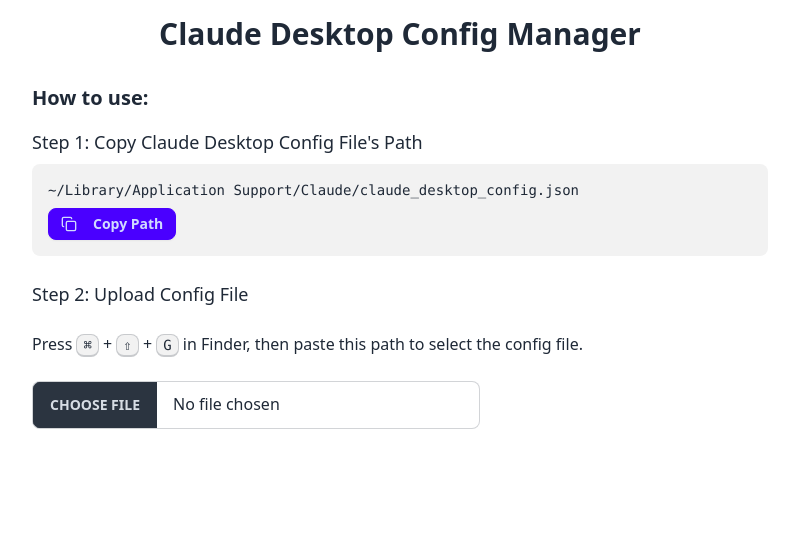
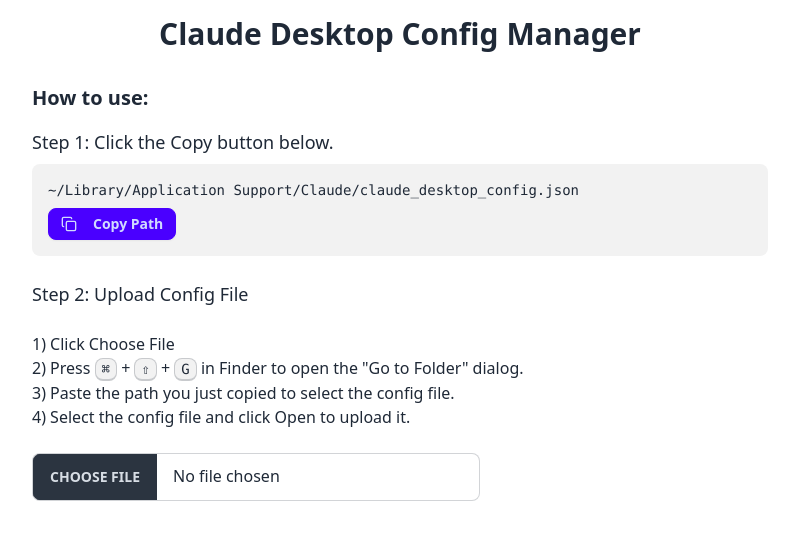
Before and after one commit to zueai/mcp-manager, a React (Vite) app: page / in a window 1280 px wide. Shown: the top 540 px of the page, without its empty margins (240-1039 px from the left). Built offline with nearby package versions, Linux system fonts and the light colour scheme.

Commit message:
add file picker

```diff
--- a/src/App.tsx
+++ b/src/App.tsx
@@ -1,4 +1,4 @@
-import { CheckCircle2, Copy, Upload, XCircle } from "lucide-react"
+import { CheckCircle2, Copy, Save, Upload, XCircle } from "lucide-react"
 import type React from "react"
 import { useState } from "react"
 
@@ -42,6 +42,23 @@
 		}
 	}
 
+	const handleSaveAs = async () => {
+		try {
+			const jsonString = JSON.stringify(jsonContent, null, 2)
+			const blob = new Blob([jsonString], { type: "application/json" })
+			const url = window.URL.createObjectURL(blob)
+			const link = document.createElement("a")
+			link.href = url
+			link.download = "claude_desktop_config.json"
+			document.body.appendChild(link)
+			link.click()
+			document.body.removeChild(link)
+			window.URL.revokeObjectURL(url)
+		} catch (error) {
+			console.error("Error saving file:", error)
+		}
+	}
+
 	return (
 		<div className="container mx-auto p-4 max-w-3xl">
 			<h1 className="text-3xl font-bold text-center mb-8">
@@ -55,7 +72,7 @@
 					<div className="space-y-6">
 						<div>
 							<h3 className="text-lg font-medium mb-2">
-								Step 1: Copy Claude Desktop Config File's Path
+								Step 1: Click the Copy button below.
 							</h3>
 							<div className="bg-base-200 rounded-lg p-4 mb-4">
 								<p className="font-mono text-sm mb-2">
@@ -83,10 +100,18 @@
 								Step 2: Upload Config File
 							</h3>
 							<p>
-								Press <kbd className="kbd kbd-sm">⌘</kbd> +{" "}
+								1) Click Choose File
+								<br />
+								2) Press <kbd className="kbd kbd-sm">⌘</kbd> +{" "}
 								<kbd className="kbd kbd-sm">⇧</kbd> +{" "}
-								<kbd className="kbd kbd-sm">G</kbd> in Finder,
-								then paste this path to select the config file.
+								<kbd className="kbd kbd-sm">G</kbd> in Finder to
+								open the "Go to Folder" dialog.
+								<br />
+								3) Paste the path you just copied to select the
+								config file.
+								<br />
+								4) Select the config file and click Open to
+								upload it.
 							</p>
 							<div className="form-control w-full max-w-md mb-2">
 								<input
@@ -127,6 +152,16 @@
 
 				{Object.keys(jsonContent).length > 0 && (
 					<div className="bg-base-200 rounded-lg p-4">
+						<div className="flex justify-end mb-2">
+							<button
+								type="button"
+								onClick={handleSaveAs}
+								className="btn btn-primary btn-sm"
+							>
+								<Save className="w-4 h-4" />
+								<span className="ml-2">Save As</span>
+							</button>
+						</div>
 						<pre className="whitespace-pre-wrap font-mono text-sm">
 							{JSON.stringify(jsonContent, null, 2)}
 						</pre>
```
